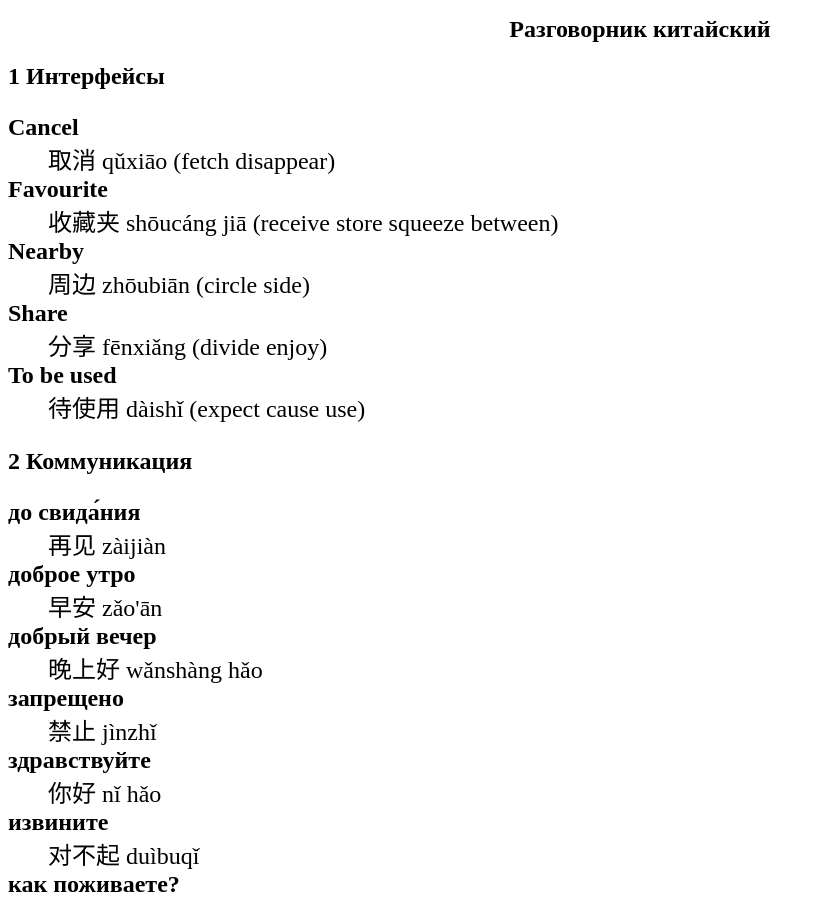
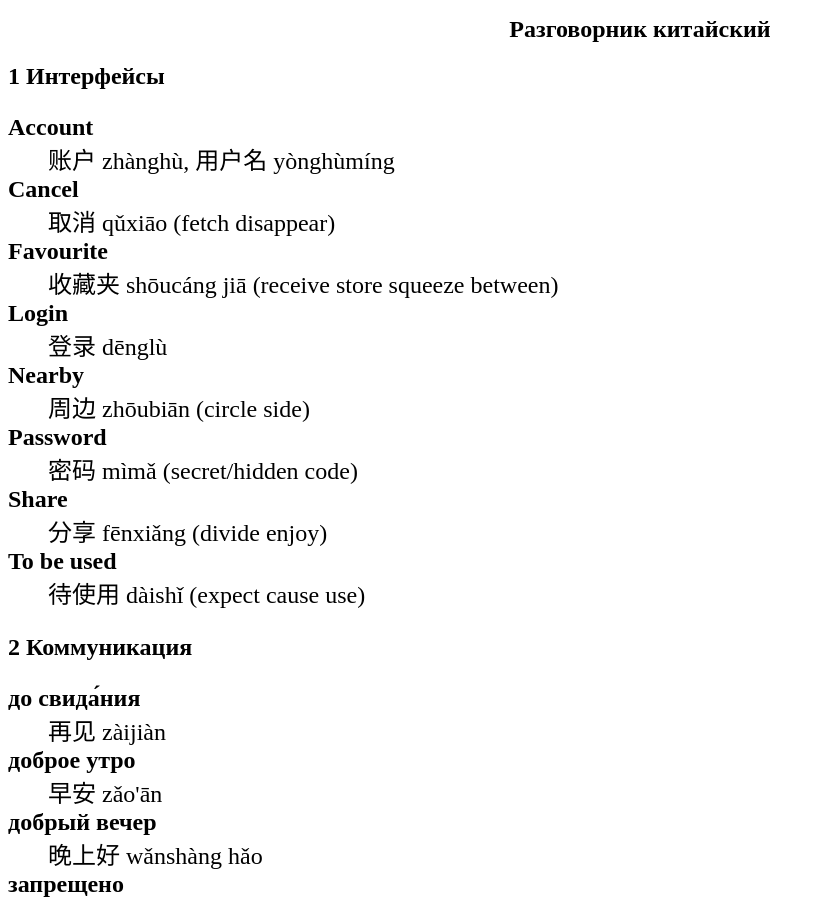
Before and after one commit to ssharoff/ssharoff.github.io, a Jekyll site: the page travel/chinese-phrasebook.html, which Jekyll copies as it is, in a window 1280 px wide and 900 px high. Shown: the whole window, without its empty margins (0-825 px from the left). Built offline with Jekyll 4.4.1, drawn with Linux system fonts in a browser that asks for light colours; some of the changed text lies outside the part shown.

Commit message:
interface+sour#

```diff
--- a/travel/chinese-phrasebook.html
+++ b/travel/chinese-phrasebook.html
@@ -3,7 +3,7 @@
 "http://www.w3.org/TR/xhtml1/DTD/xhtml1-strict.dtd">
 <html xmlns="http://www.w3.org/1999/xhtml" lang="en" xml:lang="en">
 <head>
-<!-- 2024-08-14 Wed 20:17 -->
+<!-- 2024-08-20 Tue 19:56 -->
 <meta http-equiv="Content-Type" content="text/html;charset=utf-8" />
 <meta name="viewport" content="width=device-width, initial-scale=1" />
 <title>Разговорник китайский</title>
@@ -243,20 +243,23 @@
 <body>
 <div id="content">
 <h1 class="title">Разговорник китайский</h1>
-<div id="outline-container-org8b0c95a" class="outline-2">
-<h2 id="org8b0c95a"><span class="section-number-2">1</span> Интерфейсы</h2>
+<div id="outline-container-org9aee44a" class="outline-2">
+<h2 id="org9aee44a"><span class="section-number-2">1</span> Интерфейсы</h2>
 <div class="outline-text-2" id="text-1">
 <dl class="org-dl">
+<dt>Account</dt><dd>账户 zhànghù, 用户名 yònghùmíng</dd>
 <dt>Cancel</dt><dd>取消 qǔxiāo (fetch disappear)</dd>
 <dt>Favourite</dt><dd>收藏夹 shōucáng jiā (receive store squeeze between)</dd>
+<dt>Login</dt><dd>登录 dēnglù</dd>
 <dt>Nearby</dt><dd>周边 zhōubiān (circle side)</dd>
+<dt>Password</dt><dd>密码 mìmǎ (secret/hidden code)</dd>
 <dt>Share</dt><dd>分享 fēnxiǎng (divide enjoy)</dd>
 <dt>To be used</dt><dd>待使用 dàishǐ (expect cause use)</dd>
 </dl>
 </div>
 </div>
-<div id="outline-container-orgc68bde7" class="outline-2">
-<h2 id="orgc68bde7"><span class="section-number-2">2</span> Коммуникация</h2>
+<div id="outline-container-orga20f254" class="outline-2">
+<h2 id="orga20f254"><span class="section-number-2">2</span> Коммуникация</h2>
 <div class="outline-text-2" id="text-2">
 <dl class="org-dl">
 <dt>до свида́ния</dt><dd>再见 zàijiàn</dd>
@@ -285,8 +288,8 @@
 </div>
 </div>
 
-<div id="outline-container-org9da36d9" class="outline-2">
-<h2 id="org9da36d9"><span class="section-number-2">3</span> Вопросы</h2>
+<div id="outline-container-org4018a95" class="outline-2">
+<h2 id="org4018a95"><span class="section-number-2">3</span> Вопросы</h2>
 <div class="outline-text-2" id="text-3">
 <dl class="org-dl">
 <dt>где?</dt><dd>在哪里？ zài nǎlǐ?</dd>
@@ -299,12 +302,12 @@
 </dl>
 </div>
 </div>
-<div id="outline-container-org8d7462e" class="outline-2">
-<h2 id="org8d7462e"><span class="section-number-2">4</span> Еда</h2>
+<div id="outline-container-org29c87c3" class="outline-2">
+<h2 id="org29c87c3"><span class="section-number-2">4</span> Еда</h2>
 <div class="outline-text-2" id="text-4">
 </div>
-<div id="outline-container-orge535d1b" class="outline-3">
-<h3 id="orge535d1b"><span class="section-number-3">4.1</span> Питьё</h3>
+<div id="outline-container-orge965120" class="outline-3">
+<h3 id="orge965120"><span class="section-number-3">4.1</span> Питьё</h3>
 <div class="outline-text-3" id="text-4-1">
 <dl class="org-dl">
 <dt>буты́лка</dt><dd>瓶子 píngzi: 并 side by side + 瓦 earthenware</dd>
@@ -320,8 +323,8 @@
 </div>
 </div>
 
-<div id="outline-container-org99bf0fb" class="outline-3">
-<h3 id="org99bf0fb"><span class="section-number-3">4.2</span> Ресторан</h3>
+<div id="outline-container-org404bd12" class="outline-3">
+<h3 id="org404bd12"><span class="section-number-3">4.2</span> Ресторан</h3>
 <div class="outline-text-3" id="text-4-2">
 <dl class="org-dl">
 <dt>Очень вкусно</dt><dd>非常好吃   fēicháng hào chī</dd>
@@ -379,8 +381,8 @@
 </div>
 </div>
 
-<div id="outline-container-orgad06e02" class="outline-3">
-<h3 id="orgad06e02"><span class="section-number-3">4.3</span> Фрукты и овощи</h3>
+<div id="outline-container-org311b089" class="outline-3">
+<h3 id="org311b089"><span class="section-number-3">4.3</span> Фрукты и овощи</h3>
 <div class="outline-text-3" id="text-4-3">
 <dl class="org-dl">
 <dt>арбу́з</dt><dd>西瓜   xīguā</dd>
@@ -409,8 +411,8 @@
 </div>
 </div>
 
-<div id="outline-container-org804c5ff" class="outline-2">
-<h2 id="org804c5ff"><span class="section-number-2">5</span> Магазин</h2>
+<div id="outline-container-orgca1af54" class="outline-2">
+<h2 id="orgca1af54"><span class="section-number-2">5</span> Магазин</h2>
 <div class="outline-text-2" id="text-5">
 <dl class="org-dl">
 <dt>дешево</dt><dd>便宜     piányí</dd>
@@ -424,8 +426,8 @@
 </div>
 </div>
 
-<div id="outline-container-orgda3ec09" class="outline-2">
-<h2 id="orgda3ec09"><span class="section-number-2">6</span> Размер</h2>
+<div id="outline-container-orgc59befe" class="outline-2">
+<h2 id="orgc59befe"><span class="section-number-2">6</span> Размер</h2>
 <div class="outline-text-2" id="text-6">
 <dl class="org-dl">
 <dt>высо́кий</dt><dd></dd>
@@ -444,8 +446,8 @@
 </div>
 </div>
 
-<div id="outline-container-orgccef31d" class="outline-2">
-<h2 id="orgccef31d"><span class="section-number-2">7</span> Город</h2>
+<div id="outline-container-org2f8e69d" class="outline-2">
+<h2 id="org2f8e69d"><span class="section-number-2">7</span> Город</h2>
 <div class="outline-text-2" id="text-7">
 <dl class="org-dl">
 <dt>банкома́т</dt><dd>自动提款机 zìdòng tí kuǎn jī:</dd>
@@ -457,8 +459,8 @@
 </dl>
 </div>
 </div>
-<div id="outline-container-org5ec20e8" class="outline-2">
-<h2 id="org5ec20e8"><span class="section-number-2">8</span> Время</h2>
+<div id="outline-container-org511c418" class="outline-2">
+<h2 id="org511c418"><span class="section-number-2">8</span> Время</h2>
 <div class="outline-text-2" id="text-8">
 <dl class="org-dl">
 <dt>вечер</dt><dd></dd>
@@ -511,8 +513,8 @@
 </dl>
 </div>
 </div>
-<div id="outline-container-org5227bbd" class="outline-2">
-<h2 id="org5227bbd"><span class="section-number-2">9</span> Транспорт</h2>
+<div id="outline-container-orgebfed8c" class="outline-2">
+<h2 id="orgebfed8c"><span class="section-number-2">9</span> Транспорт</h2>
 <div class="outline-text-2" id="text-9">
 <dl class="org-dl">
 <dt>близко</dt><dd></dd>
@@ -550,8 +552,8 @@
 </div>
 </div>
 
-<div id="outline-container-orgc3e4e13" class="outline-2">
-<h2 id="orgc3e4e13"><span class="section-number-2">10</span> Погода</h2>
+<div id="outline-container-org103e725" class="outline-2">
+<h2 id="org103e725"><span class="section-number-2">10</span> Погода</h2>
 <div class="outline-text-2" id="text-10">
 <dl class="org-dl">
 <dt>бу́ря</dt><dd></dd>
@@ -609,21 +611,26 @@
 </div>
 </div>
 
-<div id="outline-container-orgb5fd773" class="outline-2">
-<h2 id="orgb5fd773"><span class="section-number-2">11</span> Associations</h2>
+<div id="outline-container-org111a2c3" class="outline-2">
+<h2 id="org111a2c3"><span class="section-number-2">11</span> Associations</h2>
 <div class="outline-text-2" id="text-11">
 <dl class="org-dl">
 <dt>⺌</dt><dd>little</dd>
 <dt>丁</dt><dd>a nail</dd>
-<dt>丂,斤</dt><dd>axe</dd>
+<dt>丂,斤</dt><dd>axe, +jin weight</dd>
 <dt>丌</dt><dd>pedestal</dd>
 <dt>丙</dt><dd><i>third</i> of stems</dd>
 <dt>亡</dt><dd>to die, to escape (<i>forget</i> 忘)</dd>
 <dt>交</dt><dd>a hat with crossed legs</dd>
 <dt>佥</dt><dd>all together (亼 + 吅 + 从)</dd>
+<dt>允</dt><dd>allow (private legs)</dd>
+<dt>公</dt><dd>public</dd>
 <dt>刀</dt><dd>knife</dd>
 <dt>力</dt><dd>power</dd>
+<dt>厶</dt><dd>private</dd>
 <dt>史</dt><dd>a scribe &rarr; history</dd>
+<dt>夂</dt><dd>sole of foot</dd>
+<dt>攵,攴</dt><dd>to hit</dd>
 <dt>夫</dt><dd>grown-up</dd>
 <dt>州</dt><dd>islet</dd>
 <dt>已</dt><dd>to finish</dd>
@@ -656,13 +663,12 @@
 <dt>青</dt><dd>growing + flesh &rarr; blue-green</dd>
 <dt>页</dt><dd>a page</dd>
 <dt>𠫓</dt><dd>give birth</dd>
-<dt>矢</dt><dd>arrow</dd>
 </dl>
 </div>
 </div>
 </div>
 <div id="postamble" class="status">
-<p class="date">Created: 2024-08-14 Wed 20:17</p>
+<p class="date">Created: 2024-08-20 Tue 19:56</p>
 <p class="validation"><a href="http://validator.w3.org/check?uri=referer">Validate</a></p>
 </div>
 </body>
```
Also changed, not shown: other parts of travel/chinese-phrasebook.html (+3 -4 lines), travel/chinese-phrasebook.org (+11 -5 lines).
